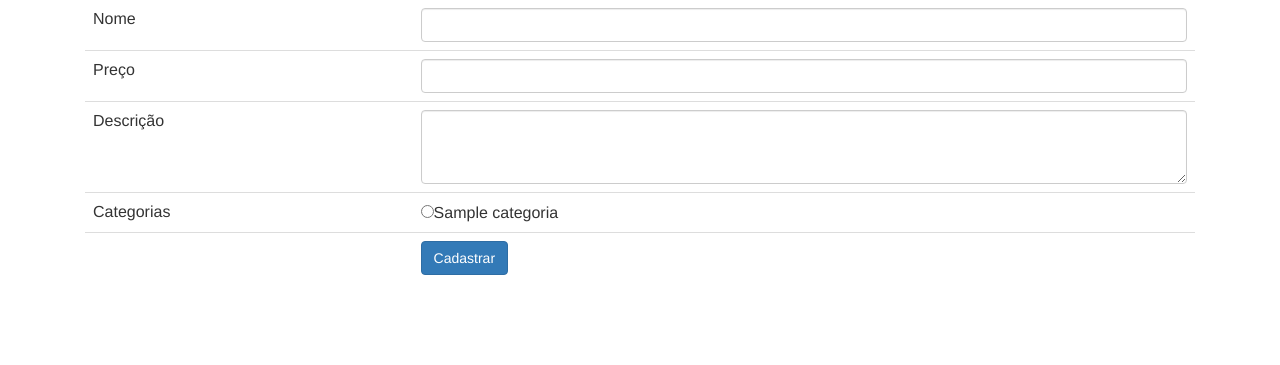
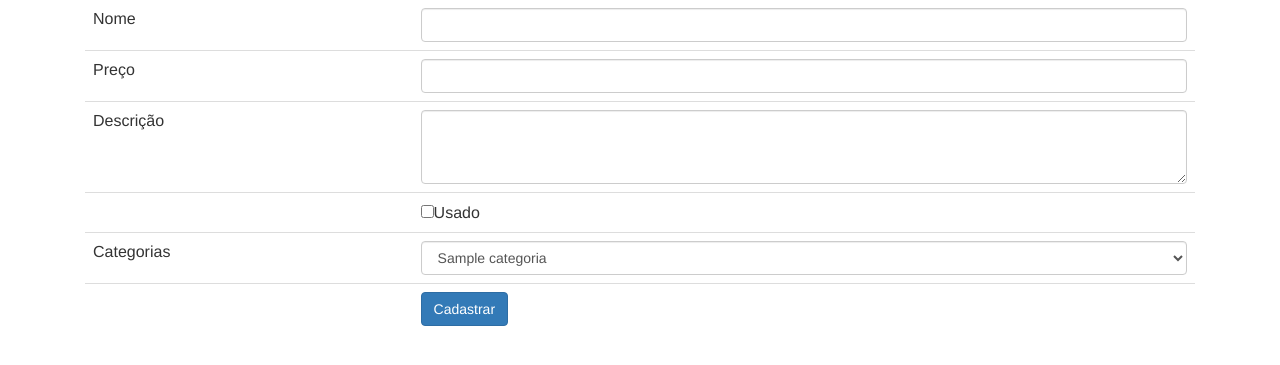
Before and after one commit to lionzo/curso-php, a PHP site: page /produto-formulario.php in a window 1280 px wide. Shown: the part 161-526 px from the top of the page. Run offline with PHP 8.4, Linux system fonts and the light colour scheme; tables that the repository leaves empty or names only in its code hold one stand-in row (values such as "Sample post").

Commit message:
Add files via upload

```diff
--- a/banco-produto.php
+++ b/banco-produto.php
@@ -9,8 +9,8 @@ function listaProdutos($conexao){
 	return $produtos;
 }
 
-function insereProduto($conexao, $produto, $preco, $descricao,$categoria_id) {
-  $query = "insert into produtos (nome, preco, descricao, categoria_id) values ('{$produto}', '{$preco}', '{$descricao}', '{$categoria_id}')";
+function insereProduto($conexao, $produto, $preco, $descricao,$categoria_id,$usado) {
+  $query = "insert into produtos (nome, preco, descricao, categoria_id, usado) values ('{$produto}', '{$preco}', '{$descricao}', '{$categoria_id}','{$usado}')";
   $resultadoDaInsercao = mysqli_query($conexao, $query);
   return $resultadoDaInsercao;
 }
--- a/produto-formulario.php
+++ b/produto-formulario.php
@@ -23,11 +23,17 @@ $categorias = listaCategorias($conexao);
                 <td><textarea name="descricao" class="form-control" rows="3"></textarea></td>
             </tr>
             <tr>
+                <td></td>
+                <td><input type="checkbox" name="usado" value="true">Usado</td>
+            </tr>
+            <tr>
                 <td>Categorias</td>
                 <td>
+                    <select name="categoria_id" class="form-control">
                     <?php foreach($categorias as $categoria): ?>
-                    <input type="radio" name="categoria_id" value="<?=$categoria['id']?>"><?= utf8_encode($categoria['nome'])?> </br>
+                    <option value="<?=$categoria['id']?>"><?= utf8_encode($categoria['nome'])?> </br>
                     <?php endforeach ?>
+                    </select>
                 </td>
             </tr>
 
```
Also changed, not shown: adiciona-produto.php (+6 -1 lines).
